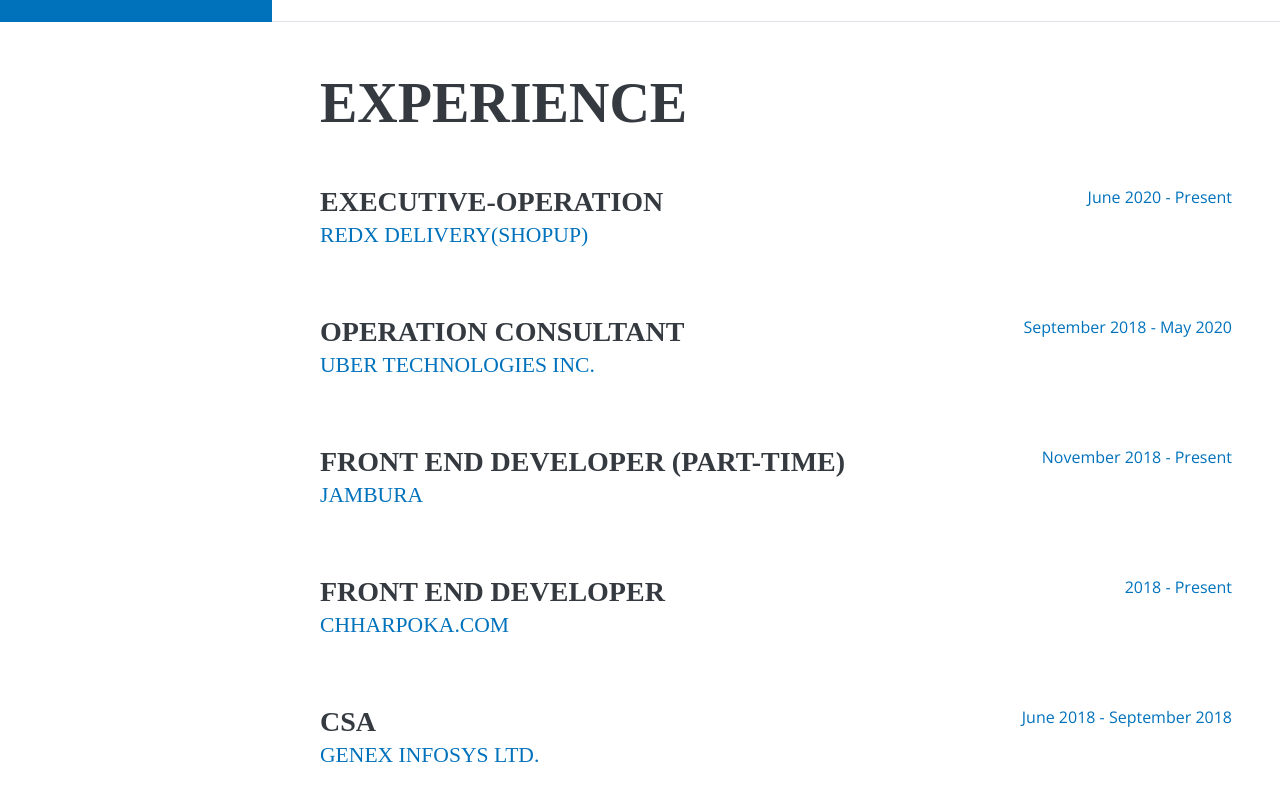
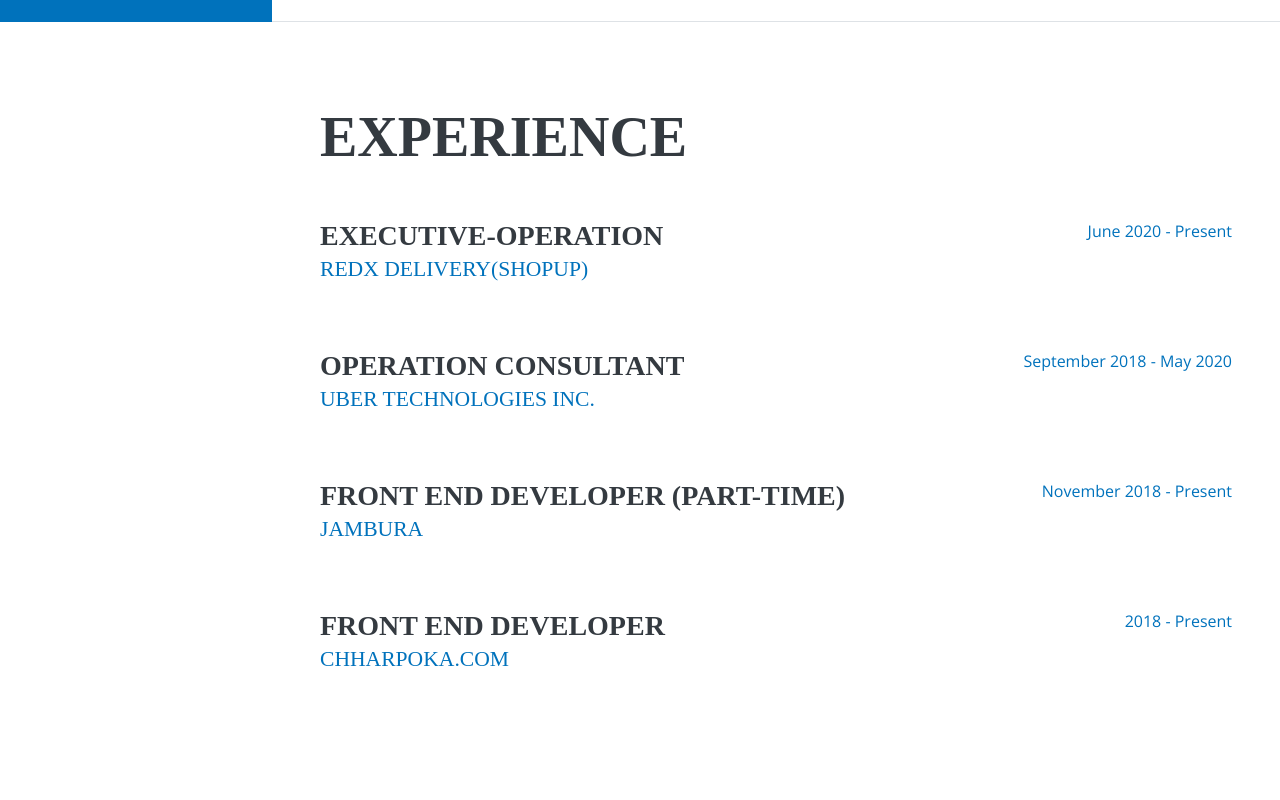
Before and after one commit to kaziRohanUddin/kaziRohanUddin.github.io, a plain HTML site: page index.html in a window 1280 px wide. Shown: the part 778-1578 px from the top of the page. Drawn offline with nearby package versions, Linux system fonts and the light colour scheme; a web font is replaced by a local one.

Commit message:
Update index.html

```diff
--- a/index.html
+++ b/index.html
@@ -180,17 +180,6 @@
             </div>
           </div>
 
-          <div class="resume-item d-flex flex-column flex-md-row mb-5">
-            <div class="resume-content mr-auto">
-              <h3 class="mb-0">CSA</h3>
-              <div class="subheading mb-3"><a href="https://www.genexinfosys.com" target="_blank">Genex Infosys Ltd.</a></div>
-              <p></p>
-            </div>
-            <div class="resume-date text-md-right">
-              <span class="text-primary">June 2018 - September 2018</span>
-            </div>
-          </div>
-
         </div>
 
       </section>
```
